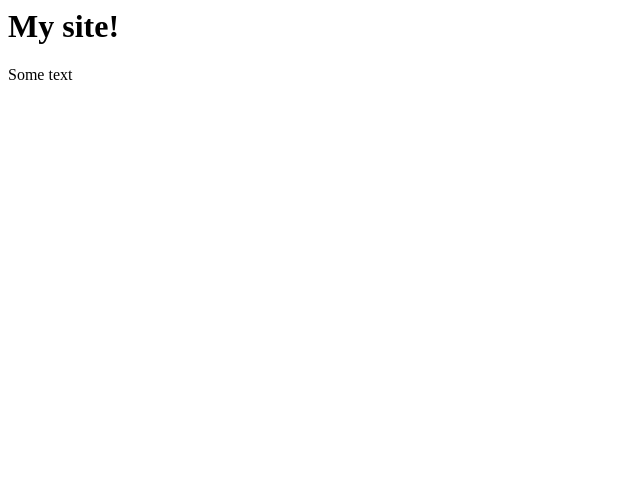
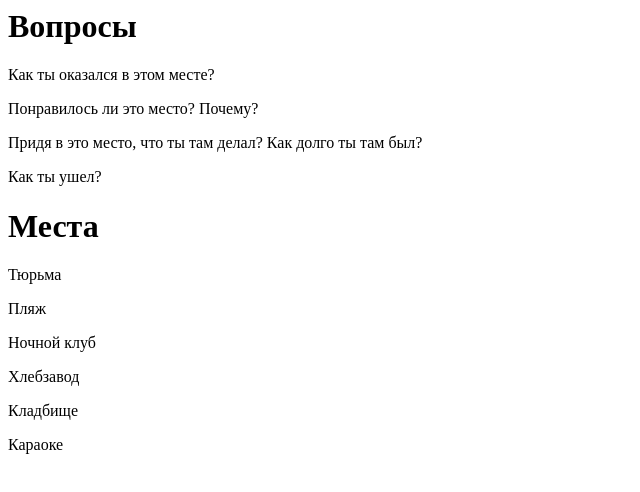
Before and after one commit to Parucnik/Parucnik.github.io, a plain HTML site: page index.html in a window 1280 px wide. Shown: the whole page, without its empty margins (0-640 px from the left). Drawn offline with Linux system fonts and the light colour scheme.

Commit message:
Игра для Python Start

```diff
--- a/index.html
+++ b/index.html
@@ -1,4 +1,15 @@
 <html>
-  <h1>My site!</h1>
-  <p>Some text</p>
+  <h1>Вопросы</h1>
+  <p>Как ты оказался в этом месте?</p>
+  <p>Понравилось ли это место? Почему?</p>
+  <p>Придя в это место, что ты там делал? Как долго ты там был?</p>
+  <p>Как ты ушел?</p>
+
+  <h1>Места</h1>
+  <p>Тюрьма</p>
+  <p>Пляж</p>
+  <p>Ночной клуб</p>
+  <p>Хлебзавод</p>
+  <p>Кладбище</p>
+  <p>Караоке</p>
 </html>
```
